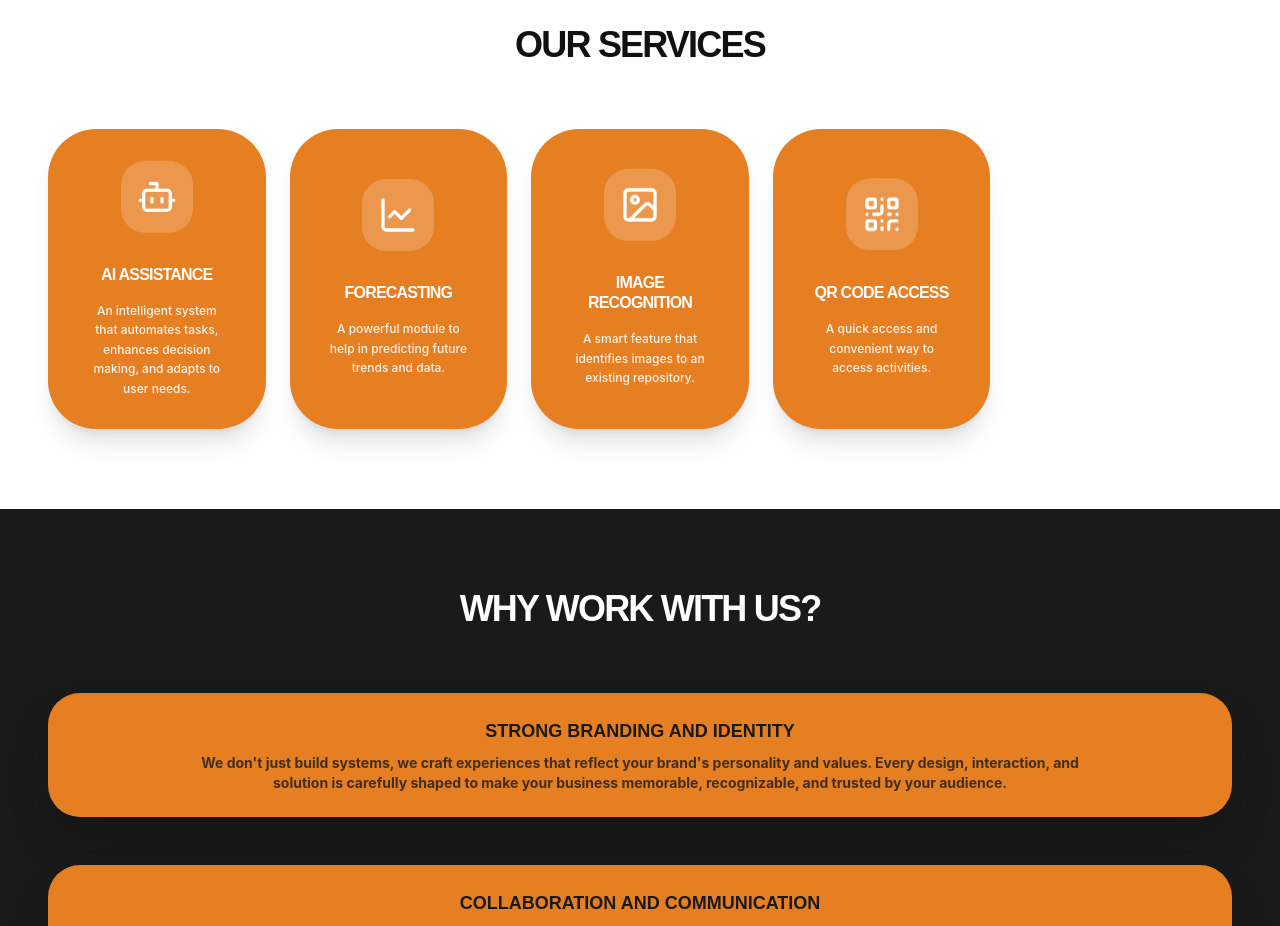
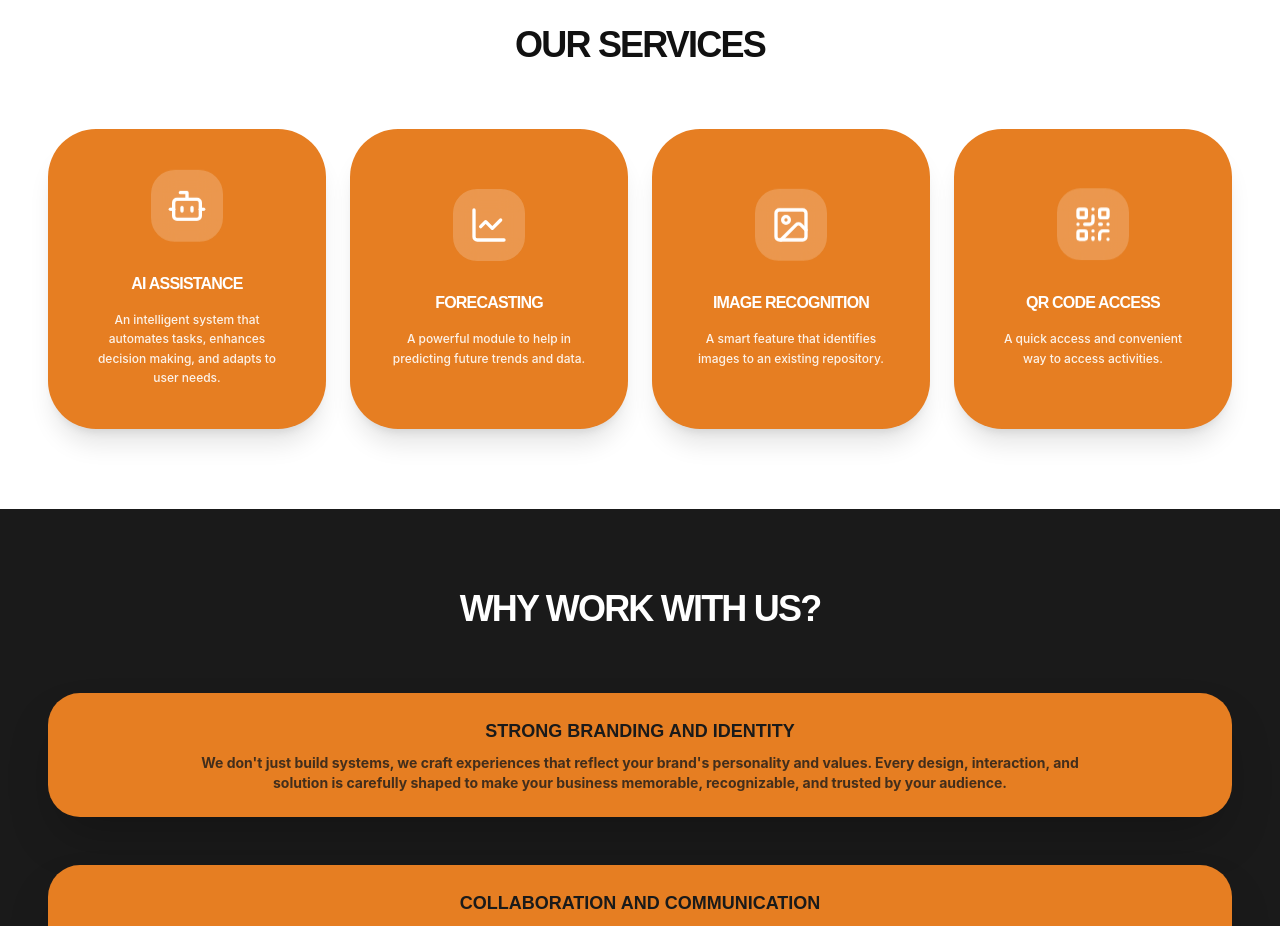
Before and after one commit to binssente-crypto/CND-Upraze, a React app in the folder frontend/: page / in a window 1280 px wide. Shown: the part 2040-2966 px from the top of the page. Built offline with nearby package versions, Linux system fonts and the light colour scheme; the HTML template or start-up script is replaced by a standard one.

Commit message:
style: optimize services grid for 4 items after 3D removal

```diff
--- a/frontend/src/pages/LandingPage.jsx
+++ b/frontend/src/pages/LandingPage.jsx
@@ -262,7 +262,7 @@ const LandingPage = () => {
             initial="hidden"
             whileInView="visible"
             viewport={{ once: true }}
-            className="grid grid-cols-2 md:grid-cols-3 lg:grid-cols-5 gap-6"
+            className="grid grid-cols-2 md:grid-cols-2 lg:grid-cols-4 gap-6"
           >
             {services.map((service, i) => (
               <motion.div
```
